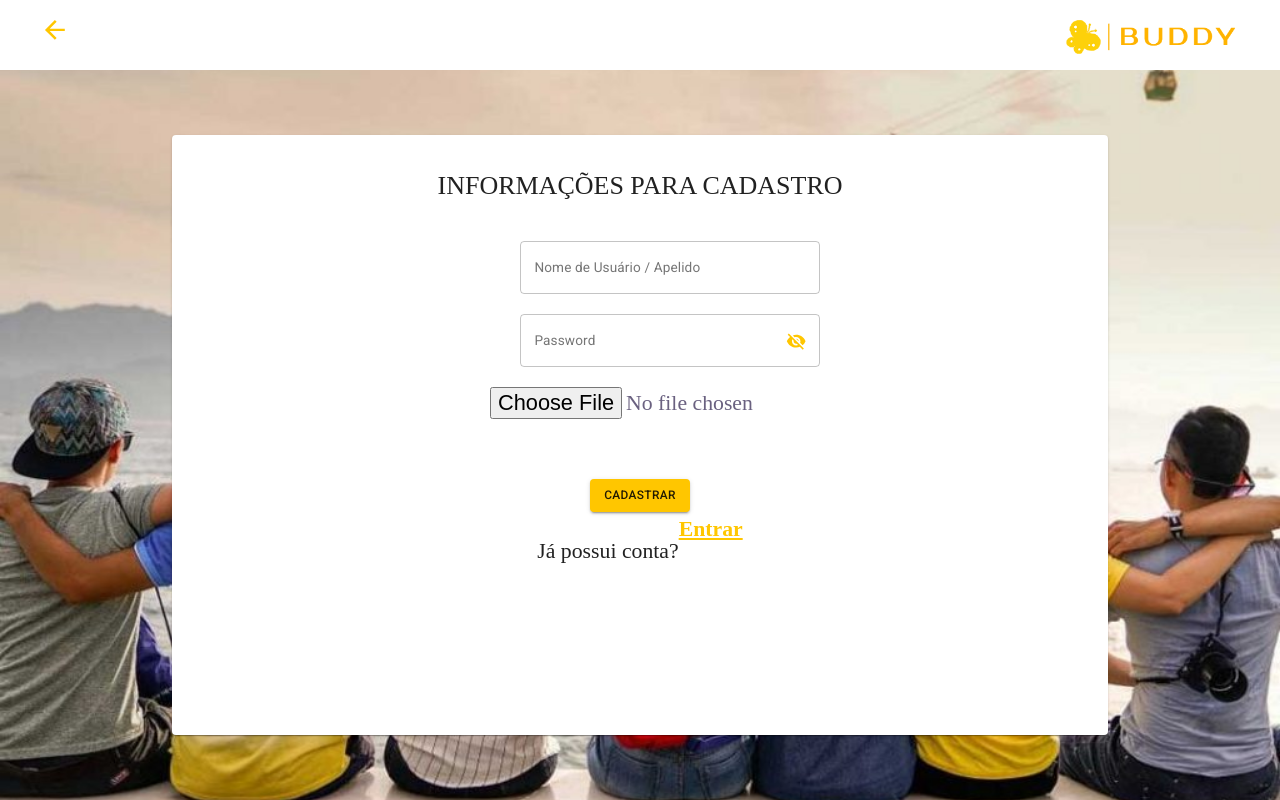
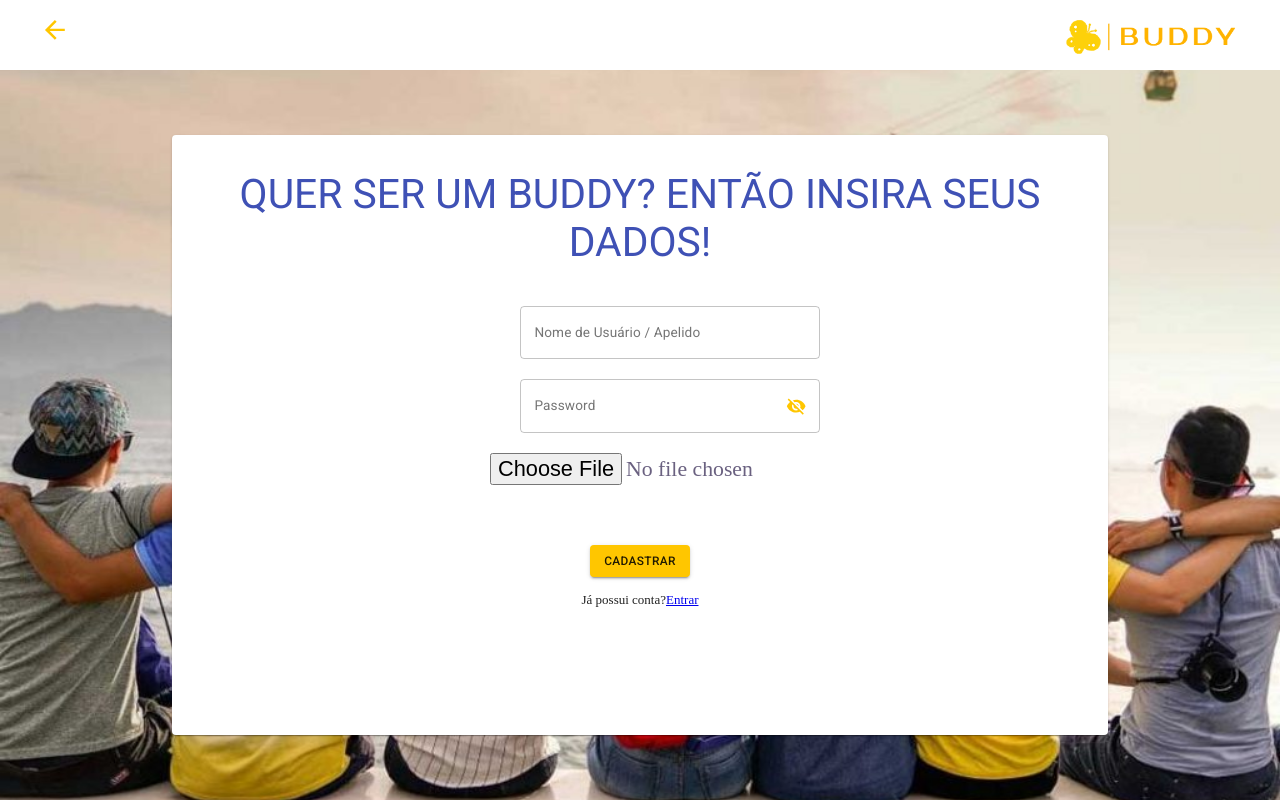
Before and after one commit to HACKATONA-ES-2020/Left4Dev, a React (Create React App) app in the folder frontend/: page /buddy in a window 1280 px wide. Built offline with nearby package versions, Linux system fonts and the light colour scheme.

Commit message:
Refactor code

```diff
--- a/frontend/src/pages/BuddyForm/index.js
+++ b/frontend/src/pages/BuddyForm/index.js
@@ -1,7 +1,7 @@
 import React from 'react';
 import axios from 'axios';
 
-import { TextField } from '@material-ui/core';
+import { TextField, Typography } from '@material-ui/core';
 
 import PageHeader from '../../components/PageHeader';
 import Background from '../../components/Background';
@@ -15,6 +15,7 @@ import FormControl from '@material-ui/core/FormControl';
 import Visibility from '@material-ui/icons/Visibility';
 import VisibilityOff from '@material-ui/icons/VisibilityOff';
 import './styles.css';
+import { Link } from 'react-router-dom';
 import api from '../../services/api'
 
 function BuddyForm() {
@@ -82,7 +83,7 @@ function BuddyForm() {
         <Background>
           <main>
             <div className="titleB">
-              <span>INFORMAÇÕES PARA CADASTRO</span>
+              <Typography variant="h3" color="primary">QUER SER UM BUDDY? ENTÃO INSIRA SEUS DADOS!</Typography>
             </div>
             <form className="contentB" noValidate autoComplete="off">
               <div className="informacoes-basicasB">
@@ -124,10 +125,11 @@ function BuddyForm() {
               <Button variant="contained" size="medium" className="buttonB" onClick={cadastrar}>
                 CADASTRAR
               </Button>
-            </div>
-            <div className="form-linkB">
-              <p>Já possui conta?</p>
-              <a href="/buddy">Entrar</a>
+              <span className="text">Já possui conta?
+                <Link to="/select-perfil">
+                  <span>Entrar</span>
+                </Link>
+              </span>
             </div>
           </main>
         </Background>
--- a/frontend/src/pages/BuddyForm/styles.css
+++ b/frontend/src/pages/BuddyForm/styles.css
@@ -30,6 +30,8 @@
     display: flex;
     justify-content: center;
     margin-top: 50px;
+    flex-direction: column;
+    align-items: center;
 }
 
 .buttonB {
--- a/frontend/src/pages/ListCards/index.js
+++ b/frontend/src/pages/ListCards/index.js
@@ -1,7 +1,7 @@
 import React, { useEffect } from 'react';
 import PageHeader from '../../components/PageHeader';
 import Button from '@material-ui/core/Button';
-import api from '../../services/api'
+import api from '../../services/api';
 
 import './styles.css';
 
--- a/frontend/src/pages/Login/index.js
+++ b/frontend/src/pages/Login/index.js
@@ -3,6 +3,7 @@ import React from 'react';
 import Background from '../../components/Background';
 import ButtonDefault from '../../components/ButtonDefult';
 import Logo from '../../assets/img/logo.png';
+import api from '../../services/api';
 
 import { TextField, IconButton, OutlinedInput, InputLabel, InputAdornment, FormControl} from '@material-ui/core';
 
@@ -30,11 +31,29 @@ function Login() {
     event.preventDefault();
   };
 
-  const login = () => {
+  const login = async() => {
     console.log("CHAMA API PRA LOGIN");
-  }
 
 
+    const headers = {
+      headers: {
+          authorization: 'Authorization'
+      }
+    }
+    const params = {
+      name: values.username,
+      password: values.password
+    }
+
+    const response = await api.get('http://localhost:8080/user/login', { params }, headers.authorization)
+    .catch( error => {
+      console.log(error.response.data.message)
+    });
+    if (response && response.status === 200) {
+      alert("Login realizado com sucesso!")
+      window.location.href = "/";
+    }
+  }
 
   return (
     <React.Fragment>
```
Also changed, not shown: 1 other file (tests, documents, lock files or other folders).
